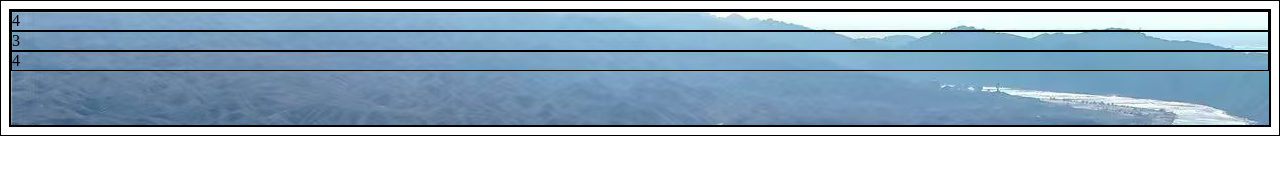
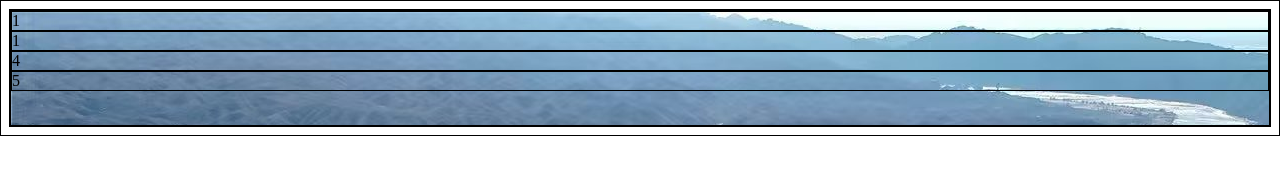
Before and after one commit to zlc114514/1, a plain HTML site: page 1.html in a window 1280 px wide. Drawn offline with Linux system fonts and the light colour scheme.

Commit message:
Update 1.html

```diff
--- a/1.html
+++ b/1.html
@@ -17,9 +17,10 @@
 
 <body>
   <div style="height: 114px;background: url(514.jpeg)">
+    <div>1</div>
+    <div>1</div>
     <div>4</div>
-    <div>3</div>
-    <div>4</div>
+    <div>5</div>
   </div>
 
 
```
